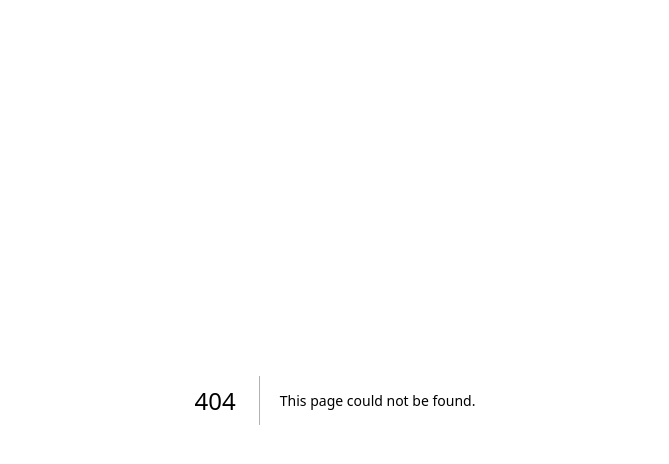
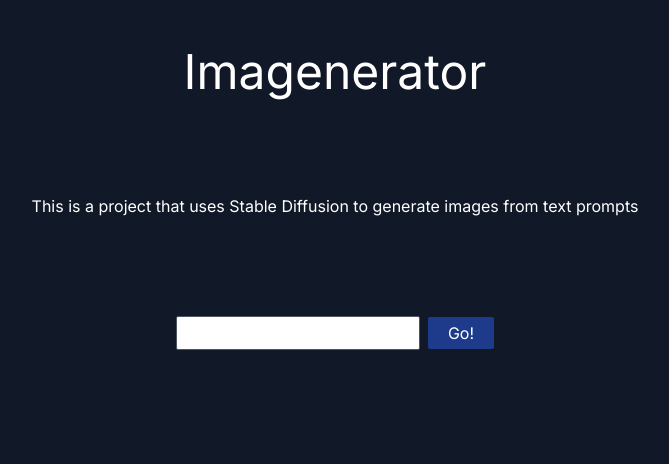
Before and after one commit to cylim/ai-tutorial, a Next.js app: page /text2img in a window 1280 px wide. Before the commit this address had no page. Shown: the top 464 px of the page, without its empty margins (305-974 px from the left). Built offline with nearby package versions, Linux system fonts and the light colour scheme.

Commit message:
add text to image

```diff
--- /dev/null
+++ b/src/app/api/text2img/route.ts
@@ -0,0 +1,23 @@
+import { NextRequest, NextResponse } from "next/server";
+
+// Create a POST API Route
+export async function POST(req:NextRequest, res:NextResponse) {
+  // Extract the prompt from the request body
+  const request = await req.json()
+  const prompt = request.prompt as string;
+
+  // Call Hugging Face with our API Key
+  const response = await fetch(
+    "https://api-inference.huggingface.co/models/runwayml/stable-diffusion-v1-5",
+    {
+      headers: { Authorization: `Bearer ${process.env.HF_APIKEY}` },
+      method: "POST",
+      body: JSON.stringify(prompt),
+    }
+  );
+
+  // Hugging Face will return us the generated image as a blob, forward it to our frontend
+  const result = await response.blob();
+  const finalResponse = new NextResponse(result)
+  return finalResponse
+}
--- /dev/null
+++ b/src/app/text2img/page.tsx
@@ -0,0 +1,73 @@
+"use client";
+import { useEffect, useState } from "react";
+
+export default function Home() {
+
+  const [thePrompt, setThePrompt] = useState("");
+  const [isLoading, setIsLoading] = useState(false);
+  const [apiResponse, setApiResponse] = useState("");
+
+  const generateImage = async () => {
+    // Make sure we have a prompt to work with
+    if (!thePrompt) return;
+
+    // Start the loading indicator
+    setIsLoading(true);
+
+    try {
+      const response = await fetch("/api", {
+        method: "POST",
+        body: JSON.stringify({ prompt: thePrompt }),
+      });
+
+      if (response.ok) {
+        console.log("Image generated successfully");
+
+        // Grab the response from the backend as a blob (binary object)
+        // and convert it to an image object URL
+        const blob = await response.blob();
+        const imageUrl = URL.createObjectURL(blob);
+
+        // Set the image URL state variable
+        setApiResponse(imageUrl);
+      } else {
+        console.error("Failed to generate image");
+      }
+    } catch (error) {
+      console.error("Error occurred during API call:", error);
+    }
+
+    setIsLoading(false);
+  };
+
+  return (
+    <main className="flex min-h-screen bg-gray-900 flex-col items-center justify-between px-24 py-12">
+      <h1 className=" text-5xl mb-4">Imagenerator</h1>
+      <div className="mb-4">
+        This is a project that uses Stable Diffusion to generate images from text
+        prompts
+      </div>
+      <div>
+        <input
+          type="text"
+          className="border p-1 text-black rounded-sm border-gray-600"
+          value={thePrompt}
+          onChange={(event) => {
+            setThePrompt(event.target.value);
+          }}
+        />
+
+        <button
+          className="bg-blue-600 px-5 py-1 ml-2 h-max rounded-sm disabled:cursor-not-allowed disabled:bg-blue-900 transition-colors"
+          onClick={generateImage}
+          disabled={isLoading || !thePrompt}
+        >
+          Go!{" "}
+        </button>
+      </div>
+      <div className="w-80 h-80 relative">
+        {apiResponse ? <img src={apiResponse} /> : ""}
+      </div>
+    </main>
+  );
+}
```
